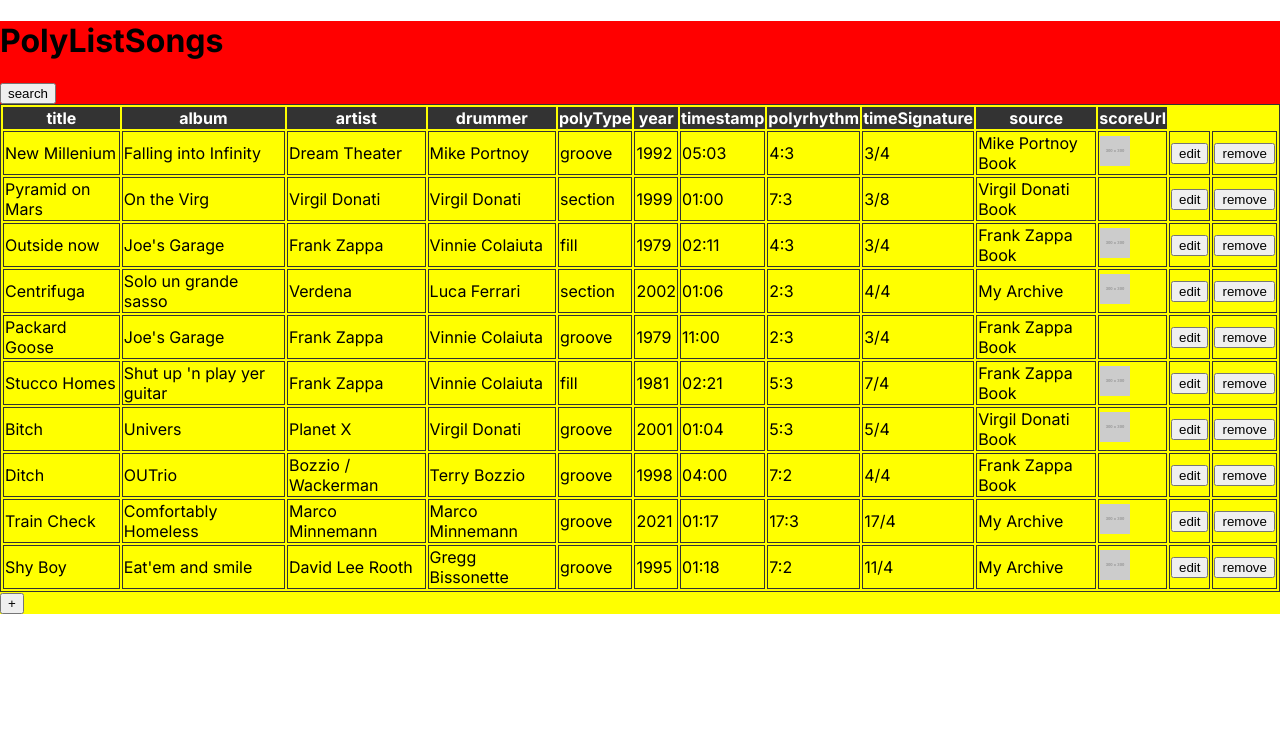
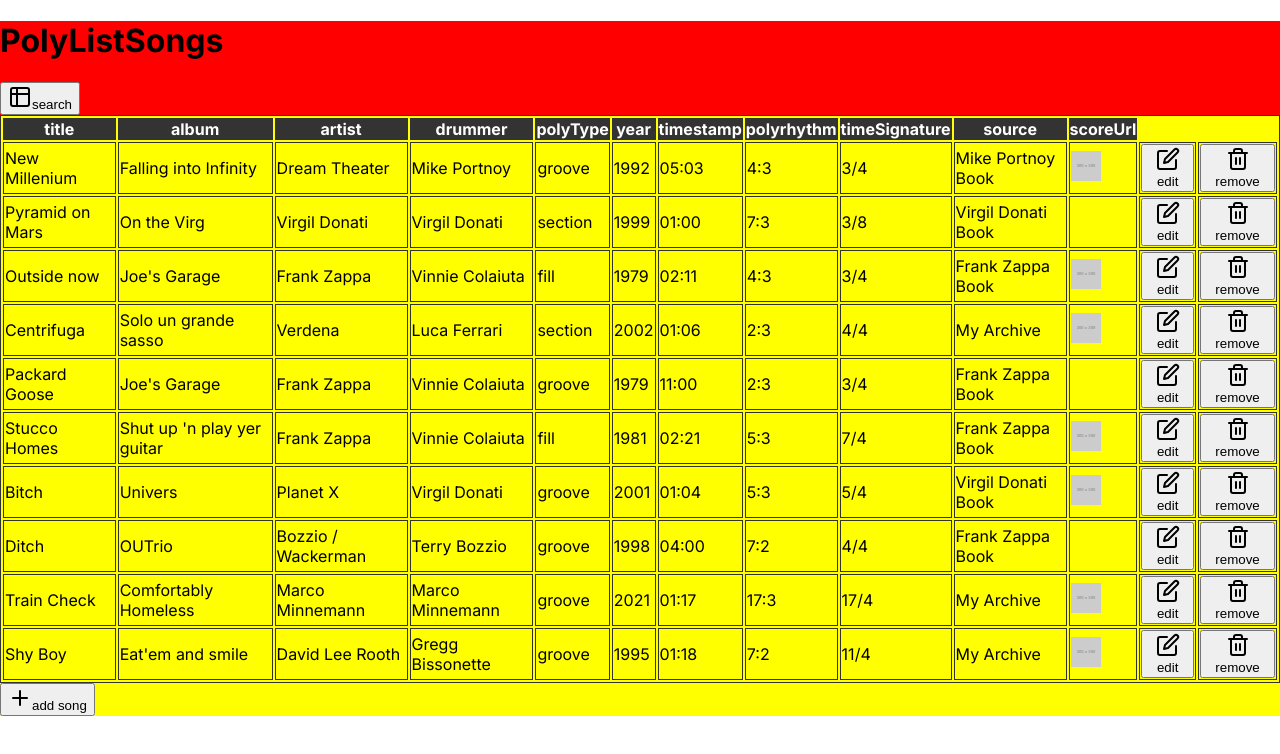
Before and after one commit to MarcoMaz/polylistsongs, a Next.js app: page / in a window 1280 px wide. Shown: the top 754 px of the page. Built offline with nearby package versions, Linux system fonts and the light colour scheme.

Commit message:
- add icons

```diff
--- a/src/app/page.tsx
+++ b/src/app/page.tsx
@@ -23,7 +23,8 @@ export default function Home() {
 
   // Text
   const { loadingData, noSongs } = TextConstants.app;
-  const { tableFields, polyTypes, sources } = TextConstants.tableSong;
+  const { addSongButton, tableFields, polyTypes, sources } =
+    TextConstants.tableSong;
 
   function addSongButtonClick() {
     setIsDialogOpen(true);
@@ -46,7 +47,12 @@ export default function Home() {
             setSelectedSong={setSelectedSong}
             setIsDialogOpen={setIsDialogOpen}
           />
-          <Button type="button" label="+" onClick={addSongButtonClick} />
+          <Button
+            type="button"
+            icon="plus"
+            label={addSongButton}
+            onClick={addSongButtonClick}
+          />
           <Dialog isOpen={isDialogOpen} onClose={closeDialog}>
             {selectedSong ? (
               <FormEditSong
--- a/src/app/search/page.tsx
+++ b/src/app/search/page.tsx
@@ -140,7 +140,8 @@ const Search = () => {
           value={sortBy}
           handleChange={handleSortChange}
         />
-        <Button type="button" label={gridButton} />
+        <Button type="button" icon="filter" label="filter" />
+        <Button type="button" icon="grid" label={gridButton} />
         <Slider min={0} max={10} orientation="vertical" />
       </header>
       <aside>
--- a/src/components/Header/Header.tsx
+++ b/src/components/Header/Header.tsx
@@ -15,6 +15,7 @@ const Header = () => {
       <h1>{appName}</h1>
       <Link href={pathname === "/" ? "/search" : "/"}>
         <Button
+          icon={pathname === "/" ? "table" : "search"}
           type="button"
           label={pathname === "/" ? buttonSearch : buttonHome}
         />
--- a/src/components/TableFeature/Container/TableSongs/TableSongs.tsx
+++ b/src/components/TableFeature/Container/TableSongs/TableSongs.tsx
@@ -90,6 +90,7 @@ const TableSongs: React.FunctionComponent<TableSongsProps> = ({
             </td>
             <td>
               <Button
+                icon="edit"
                 type="button"
                 label="edit"
                 onClick={() => handleEditClick(props)}
@@ -97,6 +98,7 @@ const TableSongs: React.FunctionComponent<TableSongsProps> = ({
             </td>
             <td>
               <Button
+                icon="trash"
                 type="button"
                 label="remove"
                 onClick={() => handleButtonClick(props.id)}
--- a/src/components/common/Button/Button.tsx
+++ b/src/components/common/Button/Button.tsx
@@ -1,16 +1,45 @@
+import {
+  Edit,
+  Filter,
+  Grid,
+  Plus,
+  Search,
+  Table,
+  Trash2,
+  X,
+} from "react-feather";
+
 interface ButtonProps {
+  icon?:
+    | "edit"
+    | "filter"
+    | "grid"
+    | "plus"
+    | "search"
+    | "table"
+    | "trash"
+    | "x";
   label: string;
   type: "button" | "submit";
   onClick?: () => void;
 }
 
 const Button: React.FunctionComponent<ButtonProps> = ({
+  icon,
   label,
   type,
   onClick,
 }) => {
   return (
     <button type={type} onClick={onClick}>
+      {icon === "edit" && <Edit />}
+      {icon === "filter" && <Filter />}
+      {icon === "grid" && <Grid />}
+      {icon === "plus" && <Plus />}
+      {icon === "search" && <Search />}
+      {icon === "table" && <Table />}
+      {icon === "trash" && <Trash2 />}
+      {icon === "x" && <X />}
       {label}
     </button>
   );
--- a/src/constants/textConstants.ts
+++ b/src/constants/textConstants.ts
@@ -31,6 +31,7 @@ const TextConstants = {
       "Minneman Book",
       "Virgil Donati Book",
     ],
+    addSongButton: "add song"
   },
   formAddSong: {
     polyrhythmTypeLabel: "Type:",
```
Also changed, not shown: package.json (+4 -3 lines), 1 other file (tests, documents, lock files or other folders).
